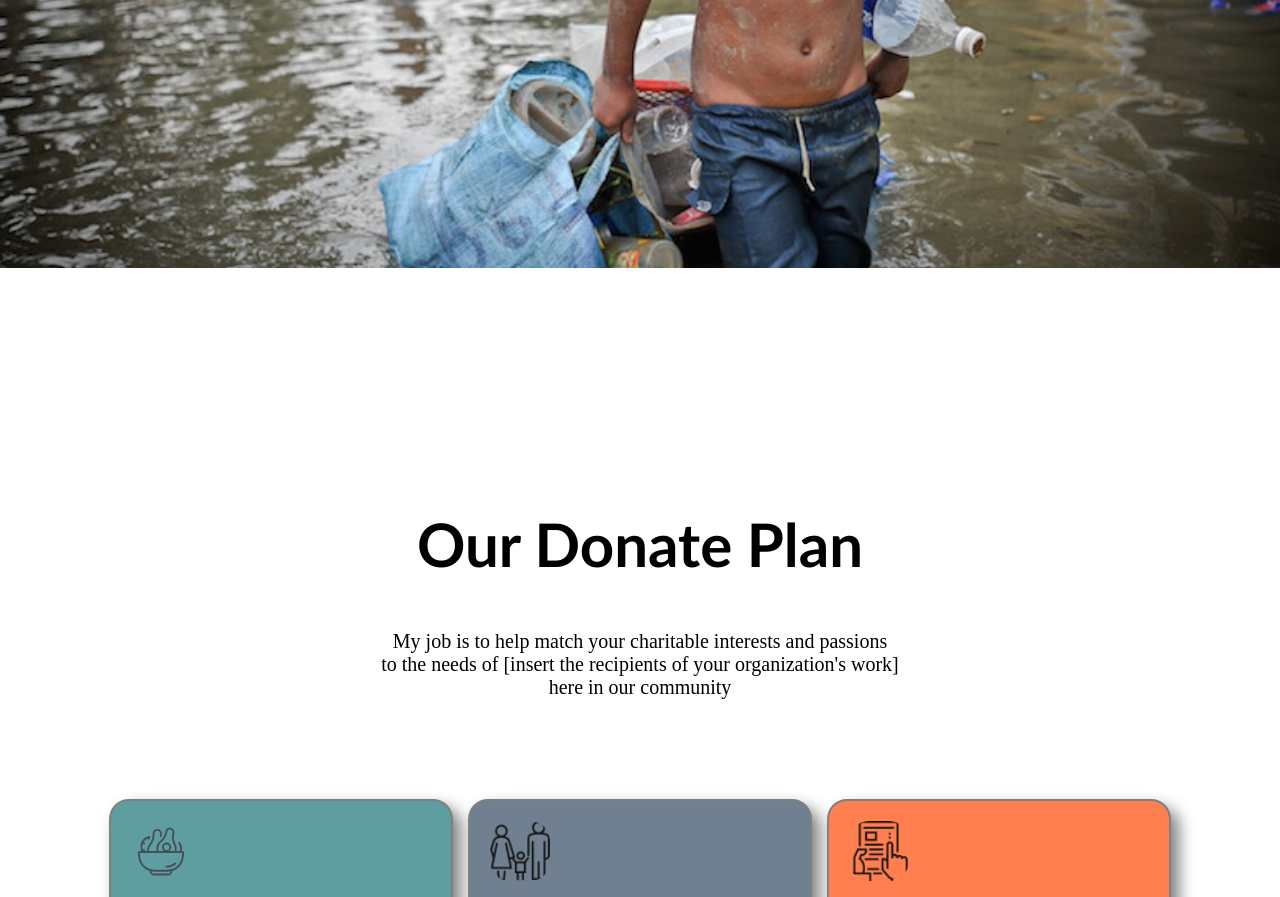
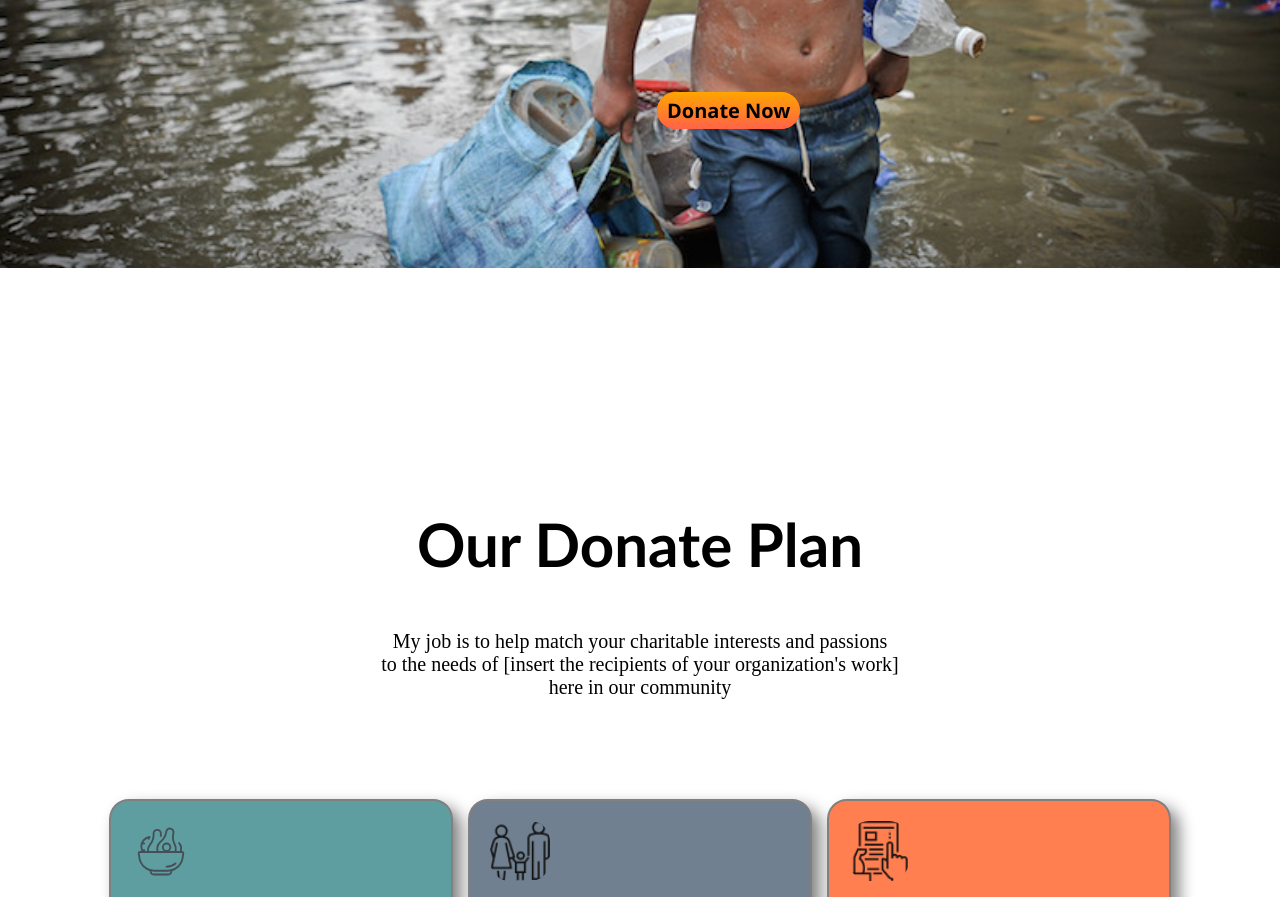
Before and after one commit to Minhaj-murad/assignment-1-repo, a plain HTML site: page index.html in a window 1280 px wide. Shown: the part 1984-2881 px from the top of the page. Drawn offline with Linux system fonts and the light colour scheme; a web font is replaced by a local one.

Commit message:
button added

```diff
--- a/index.html
+++ b/index.html
@@ -83,6 +83,9 @@
             <h1 class="extrasecclass">  BE THE FIRST ONE TO DONATE </h1>
                 <p class="extrapara">There are plethora of poor  people  all around the world.. <br>  Help them as fast as you can!!! </p>
             </div>
+            <div class="button-center">
+                <a class="button" target="_blank" href="gmail.com">Donate Now</a>
+              </div>
 
             </div>
     </section>
--- a/style.css
+++ b/style.css
@@ -234,7 +234,7 @@ border-radius: 20px 20px ;
         margin-left: 0%;
       }
     }
-    .extrasecclass{
+.extrasecclass{
     text-align: center;
     font-family: 'Finlandica', sans-serif;
     font-size: 60px;
```
